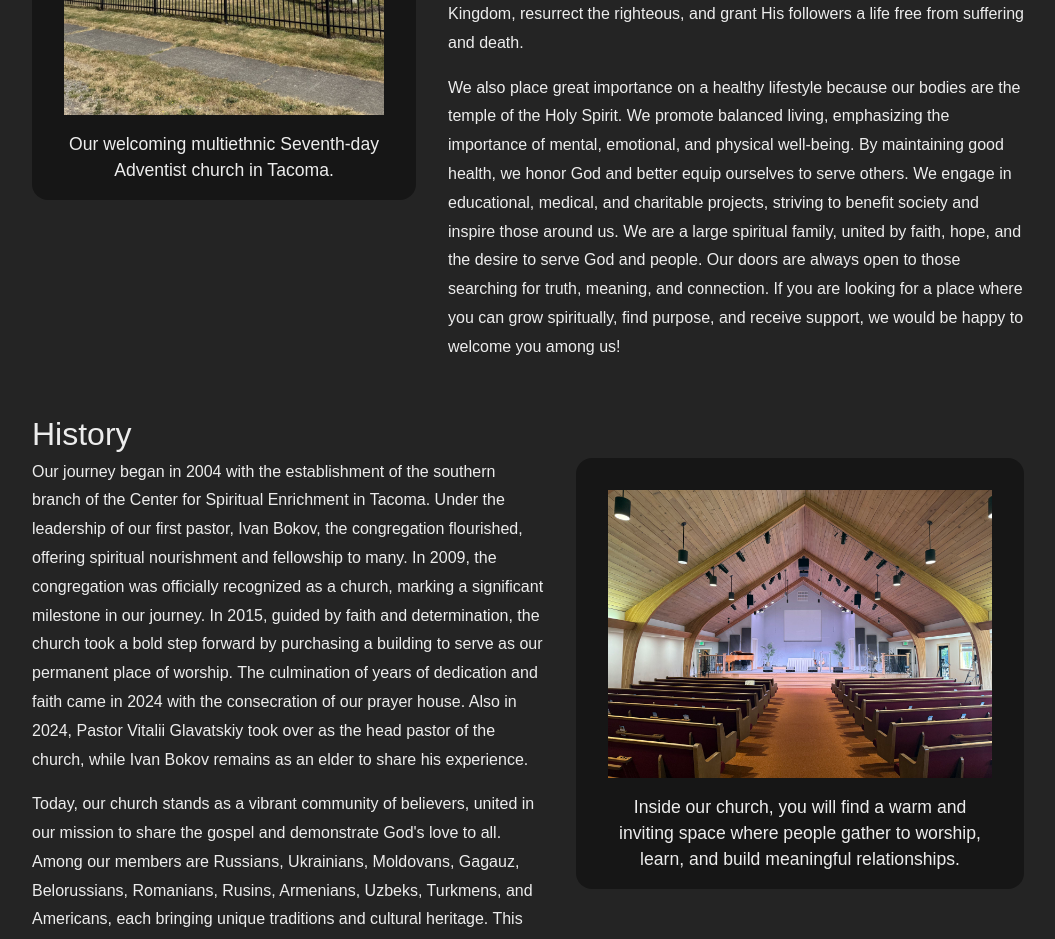
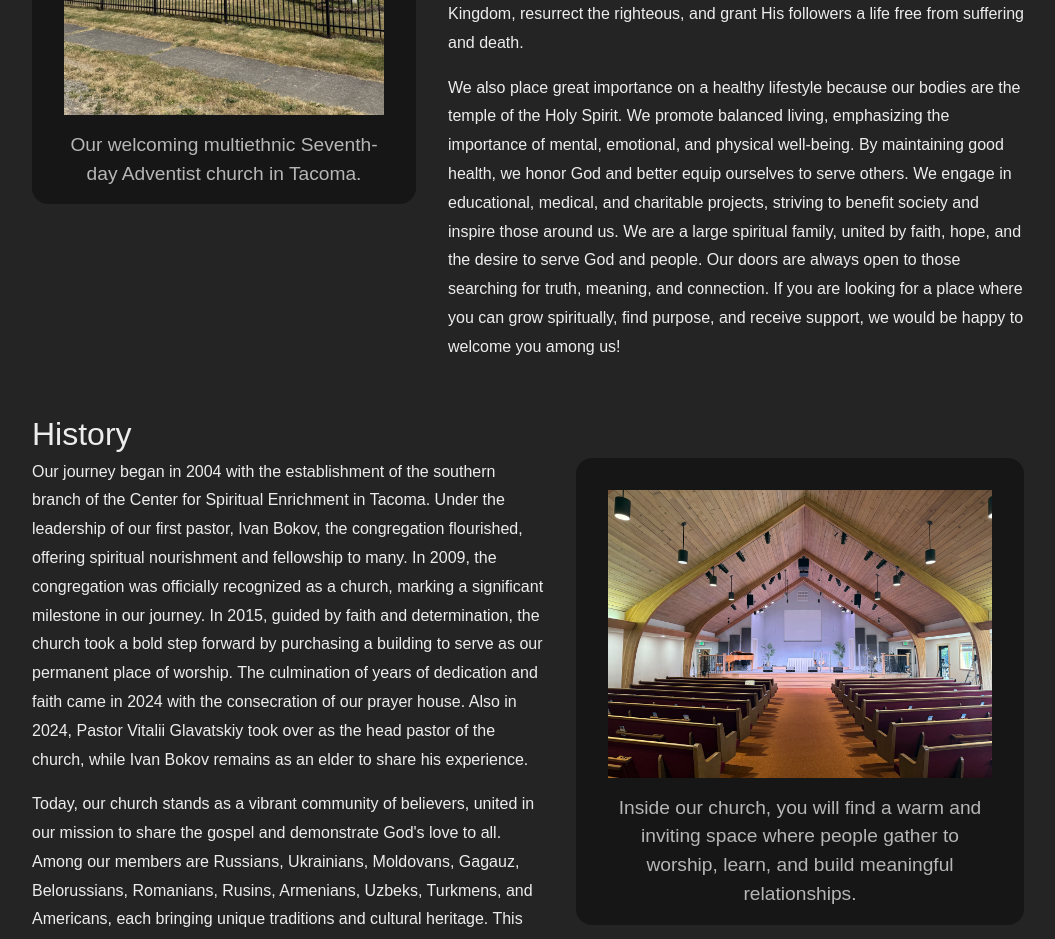
Before and after one commit to glavavlada/TacomaASDWebsite, a Next.js app in the folder my-church-site/: page / in a window 1280 px wide. Shown: the part 460-1399 px from the top of the page, without its empty margins (112-1167 px from the left). Built offline with nearby package versions, Linux system fonts and the light colour scheme; no server answers.

Commit message:
added unified h2, h3 font sizes and alt text color

```diff
--- a/my-church-site/src/app/page.tsx
+++ b/my-church-site/src/app/page.tsx
@@ -23,9 +23,9 @@ export default function About() {
             className="outImage"
             priority
           />
-          <p>
+          <h3 className="text-[var(--textLightAlt)]">
             Our welcoming multiethnic Seventh-day Adventist church in Tacoma.
-          </p>
+          </h3>
         </section>
 
         <div className="textContent">
@@ -72,9 +72,9 @@ export default function About() {
             height={800}
             className="inImage"
           />
-          <p>
+          <h3 className="text-[var(--textLightAlt)]">
             Inside our church, you will find a warm and inviting space where people gather to worship, learn, and build meaningful relationships.
-          </p>
+          </h3>
         </section>
       </section>
     </div>
--- a/my-church-site/src/styles/about.css
+++ b/my-church-site/src/styles/about.css
@@ -5,10 +5,6 @@
   padding: 1rem 2rem;
   background: var(--background);
   border-radius: 1rem;
-}
-
-.imgWrapper p {
-  font-size: 1.1rem;
 }
 
 .outImage {
--- a/my-church-site/src/styles/base.css
+++ b/my-church-site/src/styles/base.css
@@ -1,5 +1,13 @@
 h1 {
   font-size: 2rem;
+}
+
+h2 {
+  font-size: 1.6rem;
+}
+
+h3 {
+  font-size: 1.2rem;
 }
 
 body {
--- a/my-church-site/src/styles/variables.css
+++ b/my-church-site/src/styles/variables.css
@@ -3,6 +3,7 @@
   --body: #242424;
 
   --textLight: #ededed;
+  --textLightAlt: #b6b6b6;
   --textDark: #242424;
   --highlight: #a66448;
 
```
